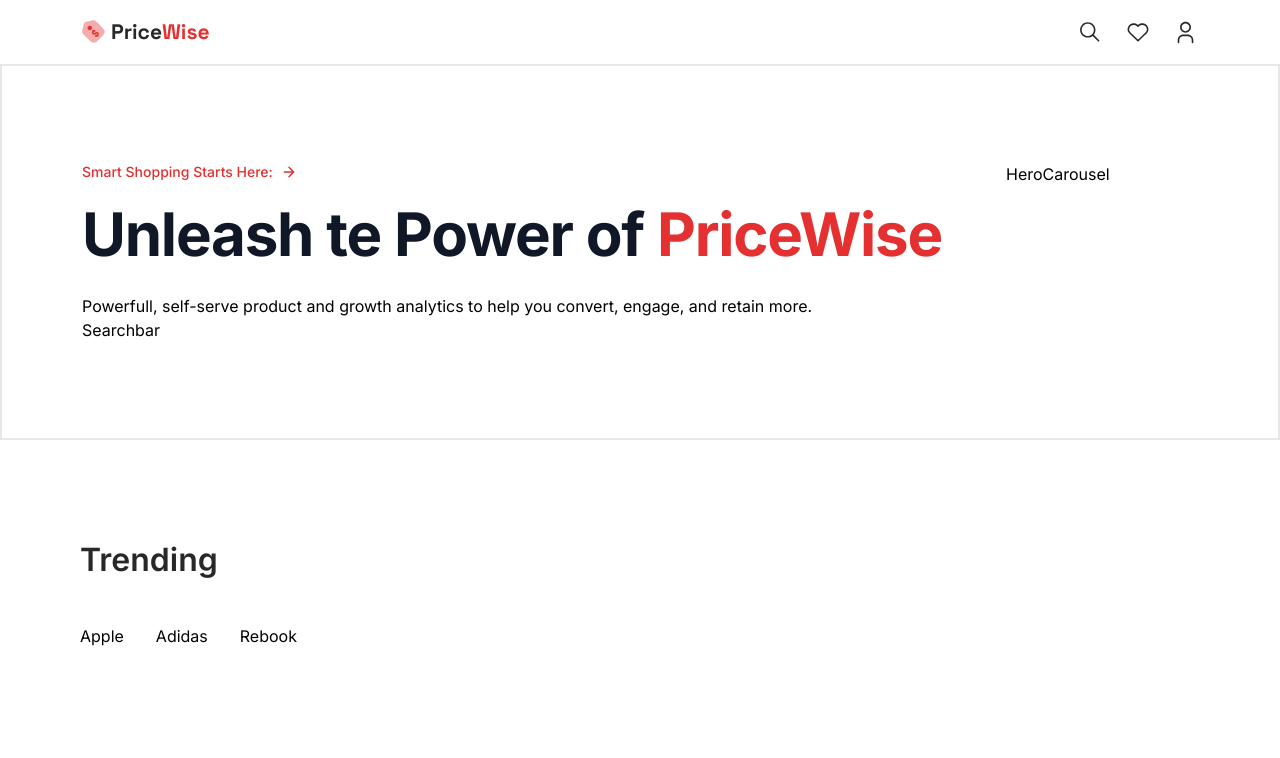
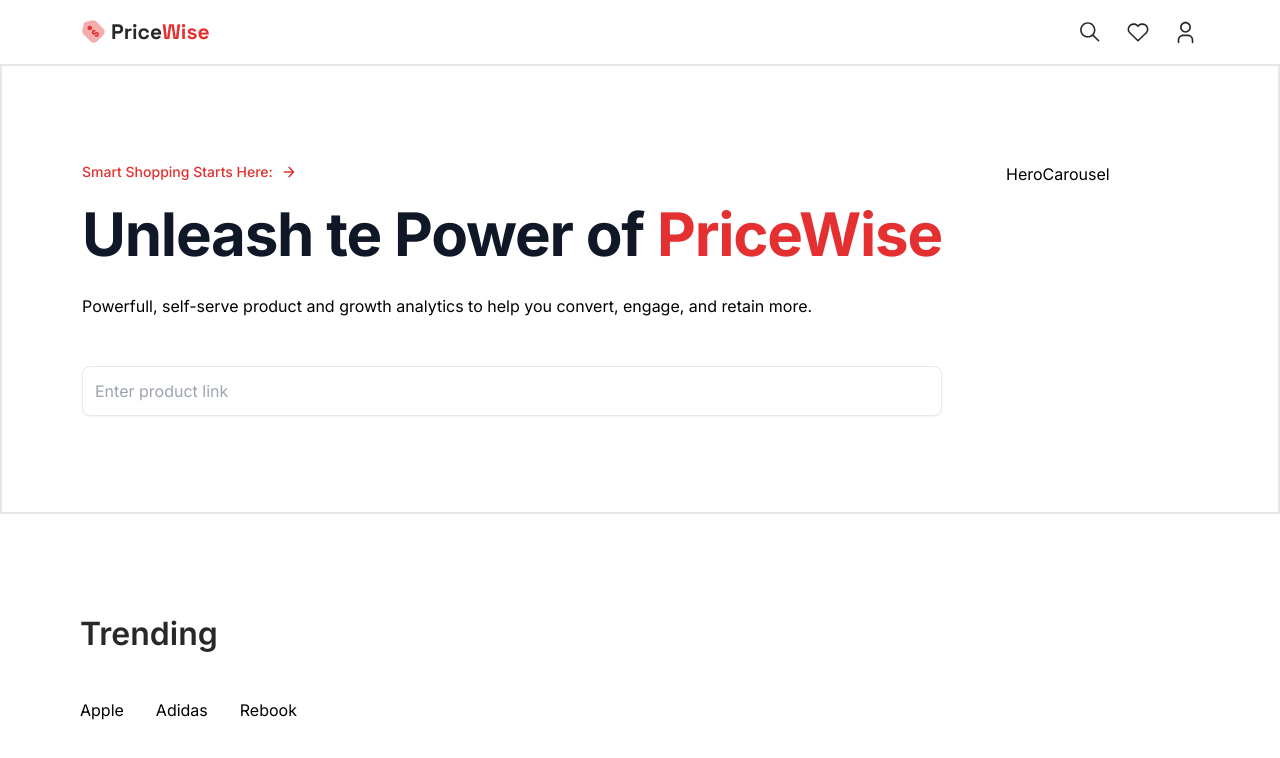
Before and after one commit to jotasenator/jsm-price-tracker, a Next.js app: page / in a window 1280 px wide. Shown: the top 758 px of the page. Built offline with nearby package versions, Linux system fonts and the light colour scheme.

Commit message:
Create searchbar

```diff
--- /dev/null
+++ b/src/app/components/Searchbar.tsx
@@ -0,0 +1,18 @@
+"use client";
+
+import React from "react";
+
+const Searchbar = () => {
+  const handleSubmit = () => {};
+  return (
+    <form className="flex flex-wrap gpap-4 mt-12" onSubmit={handleSubmit}>
+      <input
+        type="text"
+        placeholder="Enter product link"
+        className="searchbar-input"
+      />
+    </form>
+  );
+};
+
+export default Searchbar;
--- a/src/app/page.tsx
+++ b/src/app/page.tsx
@@ -1,4 +1,5 @@
 import Image from "next/image";
+import Searchbar from "./components/Searchbar";
 
 export default function Home() {
   return (
@@ -23,7 +24,7 @@
               Powerfull, self-serve product and growth analytics to help you
               convert, engage, and retain more.
             </p>
-            Searchbar
+            <Searchbar />
           </div>
           HeroCarousel
         </div>
```
